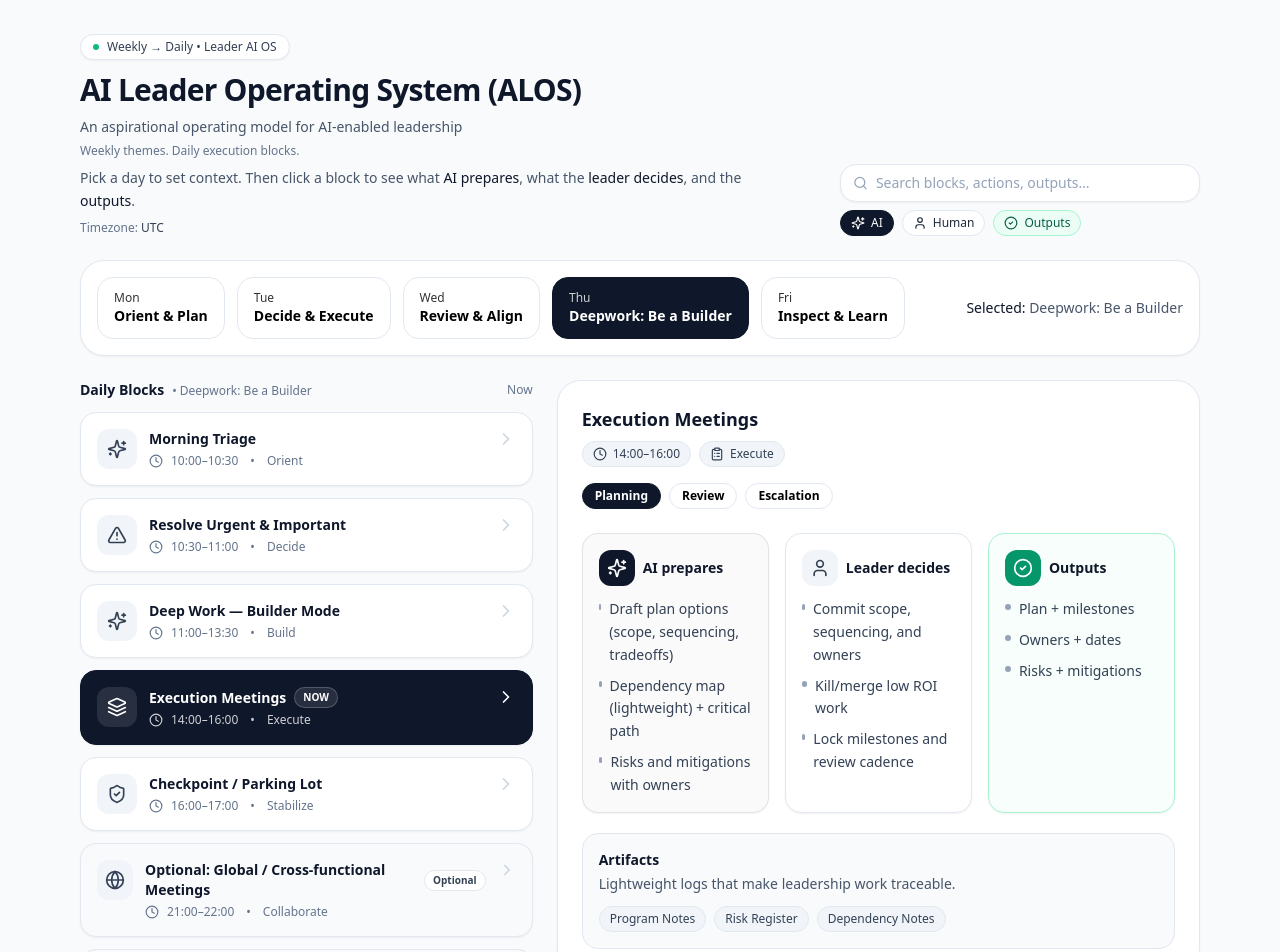
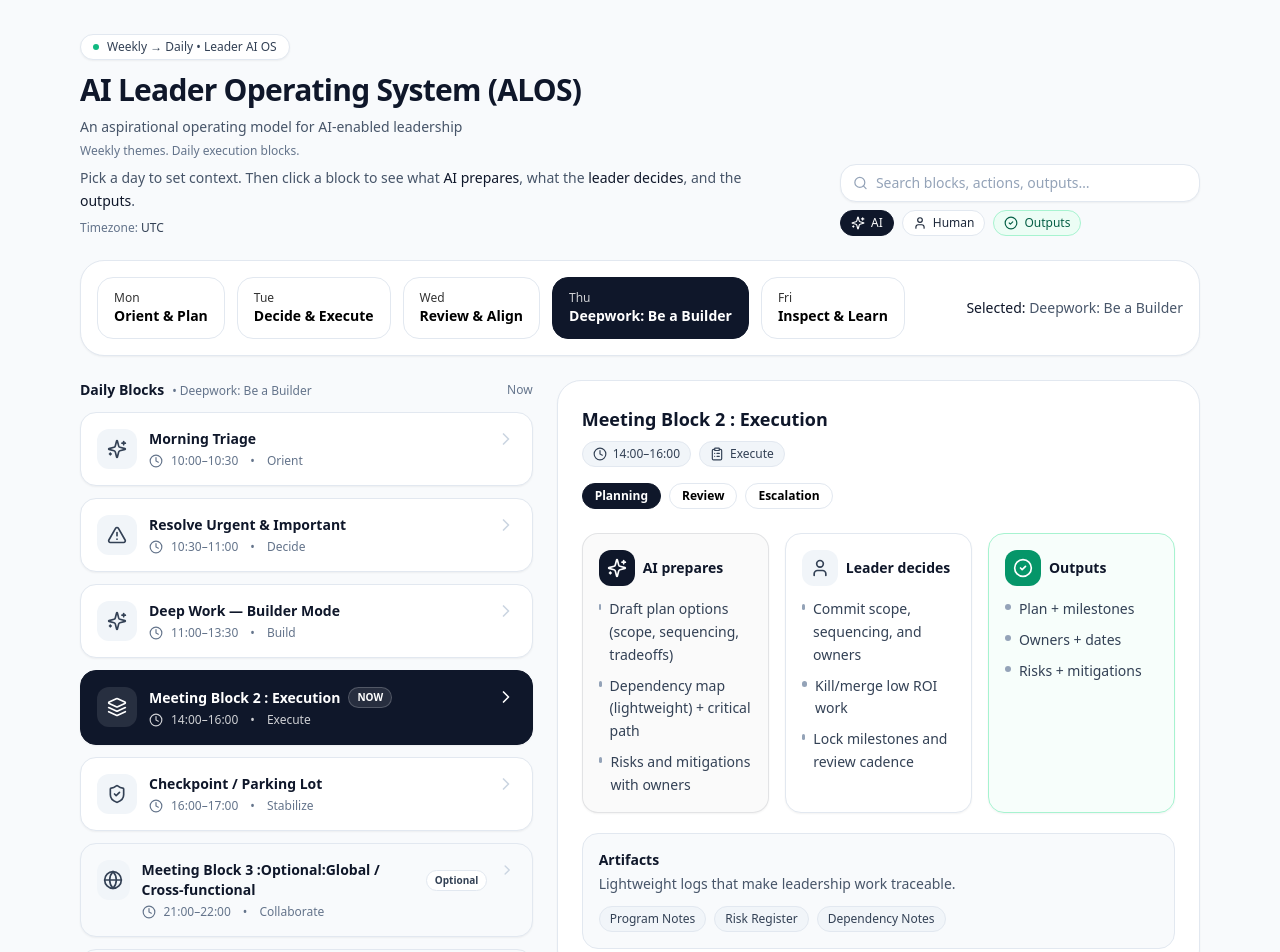
Before and after one commit to shijujk/LeaderAIOS-Weekly, a React (Vite) app: page / in a window 1280 px wide. Shown: the top 952 px of the page. Built offline with nearby package versions, Linux system fonts and the light colour scheme.

Commit message:
Update App.jsx

```diff
--- a/src/App.jsx
+++ b/src/App.jsx
@@ -74,7 +74,7 @@ const BASE_BLOCKS = [
   // Morning meetings: People + Leadership
   {
     id: "meetings1",
-    title: "People & Leadership Meetings",
+    title: "Meeting Block 1 : People & Leadership",
     time: "11:30–13:00",
     intent: "People",
     icon: Calendar,
@@ -139,7 +139,7 @@ const BASE_BLOCKS = [
   // Afternoon meetings: Execution
   {
     id: "meetings2",
-    title: "Execution Meetings",
+    title: "Meeting Block 2 : Execution",
     time: "14:00–16:00",
     intent: "Execute",
     icon: Layers,
@@ -212,7 +212,7 @@ const BASE_BLOCKS = [
   // Optional night blocks
   {
     id: "global",
-    title: "Optional: Global / Cross-functional Meetings",
+    title: "Meeting Block 3 :Optional:Global / Cross-functional",
     time: "21:00–22:00",
     intent: "Collaborate",
     icon: Globe,
```
